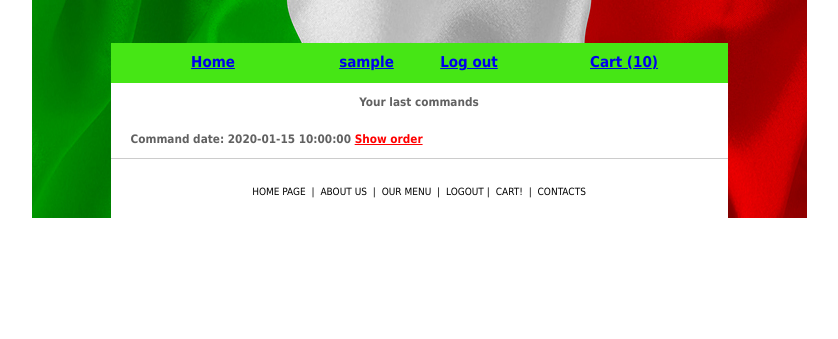
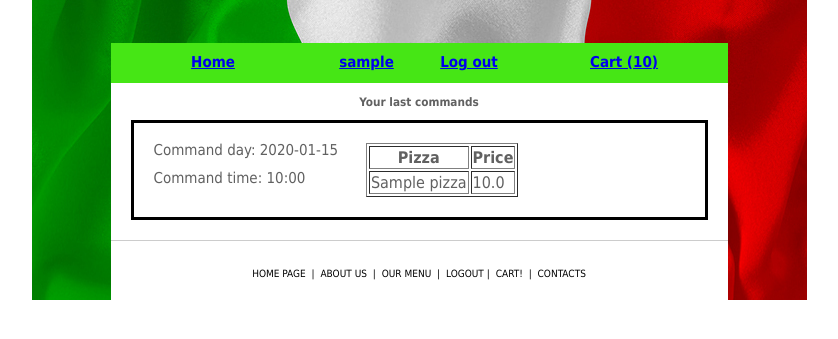
Before and after one commit to nabiali1994/microblog, a Flask app: a page that uses app/templates/user.html in a window 1280 px wide. Shown: the top 339 px of the page, without its empty margins (221-1059 px from the left). Run offline with Flask 2, Linux system fonts and the light colour scheme; a user stored in the database is signed in; tables that the repository leaves empty hold one stand-in row (values such as "Sample post"); some libraries are stand-ins or nearby versions.

Commit message:
modifications

```diff
--- a/app/routes.py
+++ b/app/routes.py
@@ -55,7 +55,18 @@ def register():
 def user(username):
     user = User.query.filter_by(username=username).first_or_404()
     commands = Command.query.filter_by(user_id=user.id).all()
-    return render_template('user.html', commands=commands)
+    test_json = []
+    for command in commands:
+        pizzas = Pizza_ordered.query.filter_by(command_id=command.id).all()
+        test1 = []
+        for pizza in  pizzas:
+            current_pizza = Pizza.query.filter_by(id=pizza.pizza_id).first_or_404()
+            test1.append({'title':current_pizza.title,'price':current_pizza.price})
+        test = {}
+        test['time'] =  command.timestamp
+        test['elements'] =  test1
+        test_json.append(test)
+    return render_template('user.html', commands=commands, elements= test_json)
 
 
 @app.route('/logout')
--- a/app/templates/user.html
+++ b/app/templates/user.html
@@ -3,8 +3,9 @@
 {% block content %}
 
 <style>
-    #left {margin-left: 20px; float: left;width: 51%;overflow: hidden;}
-    #right {overflow: hidden;}
+    .float-container {border: 3px solid black;padding: 20px;margin-left: 20px; margin-right:20px;margin-bottom: 20px; font-size:15px}
+    .one {width: 40%;float: left;}
+    .two {margin-left: 15%;}
 </style>
 
 
@@ -28,23 +29,31 @@
 
             <h3><center>Your last commands</center></h3>
 
-            {% for current_command in commands %}
-            <div id="left">
-                <h3>
 
-                Command date:
-                {{current_command.timestamp}}
-                <a href="#"style= "color: red;"onclick="func({{current_command.id}})">Show order</a>
-                </h3>
-            </div>
+            {% for current_command in elements%}
+          <div class="float-container">
+                <div class="one">
+                Command day:
+                {{current_command['time'].strftime('%Y-%m-%d')}} <br><br>
+                Command time:
+                {{current_command['time'].strftime('%H:%M')}}
+                </div>
+
+                <div class="two">
+                <table border="1">
+                <tr><th>Pizza </th><th>Price</th></tr>
+                {% for current_elt in current_command['elements']%}
+                <tr>
+                  <td>  {{current_elt['title']}}</td><td> {{current_elt['price']}} </td>
+                </tr>
+                {% endfor %}
+                </table>
+                </div>
+
+          </div>
             {% endfor %}
-            <div id="right"></div>
 
 
-
-
-              <div class="clear" id="end"></div>
-            </div>
             <div id="footer">
               <p><a href="/index">HOME PAGE</a> | <a href="/index">ABOUT US</a> | <a href="/index">OUR MENU</a> | {% if current_user.is_anonymous %}<a href="/logout">LOGOUT</a>{% else %}<a href="/logout">LOGOUT</a>{% endif %}| <a href="/cart">CART!</a> | <a href="/index">CONTACTS</a><br/>
            <!--     Copyright &copy; Your Company Name | Design by <a href="http://freshtemplates.com/">Website Templates</a></p>-->
```
Also changed, not shown: app/templates/cart.html (+5 -5 lines).
